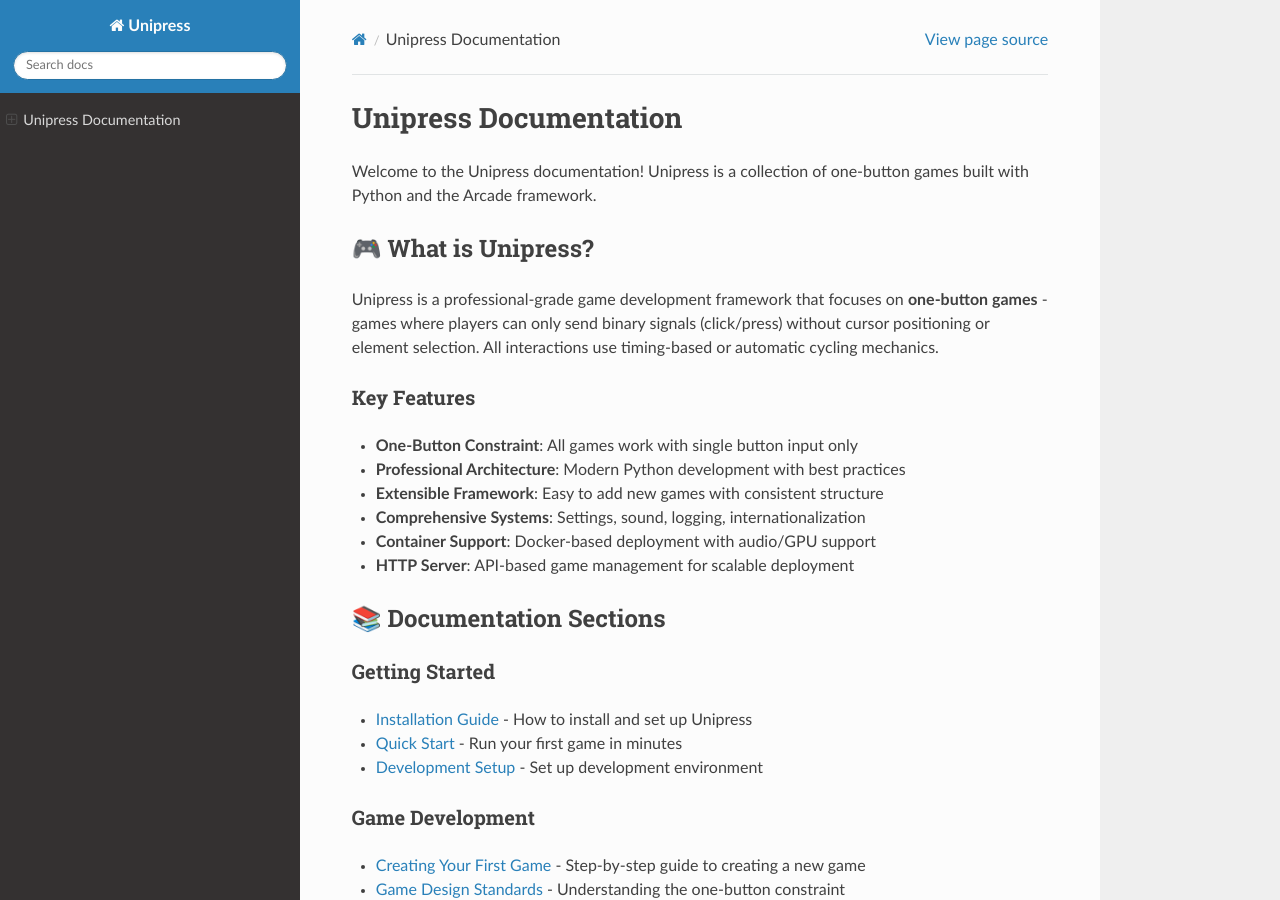
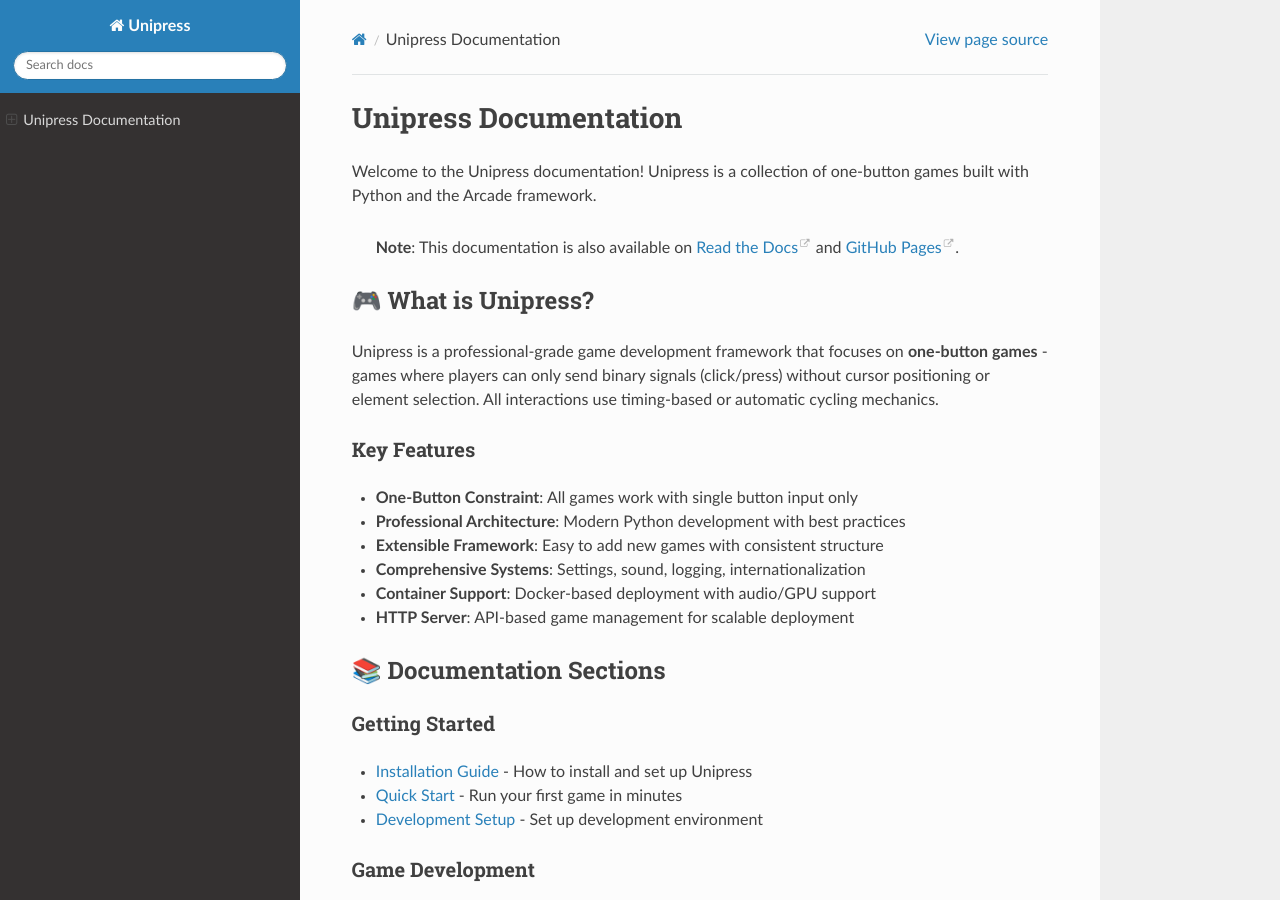
Before and after one commit to jgrynczewski/unipress, a Sphinx documentation site: the page built from docs/sphinx/index.md, in a window 1280 px wide and 900 px high. Built offline with Sphinx 7.4.7 and the Read the Docs theme 3.1.0, drawn with Linux system fonts in a browser that asks for light colours.

Commit message:
docs: ✏️ add GitHub Pages link to documentation

```diff
--- a/docs/sphinx/index.md
+++ b/docs/sphinx/index.md
@@ -1,6 +1,8 @@
 # Unipress Documentation
 
 Welcome to the Unipress documentation! Unipress is a collection of one-button games built with Python and the Arcade framework.
+
+> **Note**: This documentation is also available on [Read the Docs](https://unipress.readthedocs.io/) and [GitHub Pages](https://jgrynczewski.github.io/unipress/).
 
 ## 🎮 What is Unipress?
 
```
